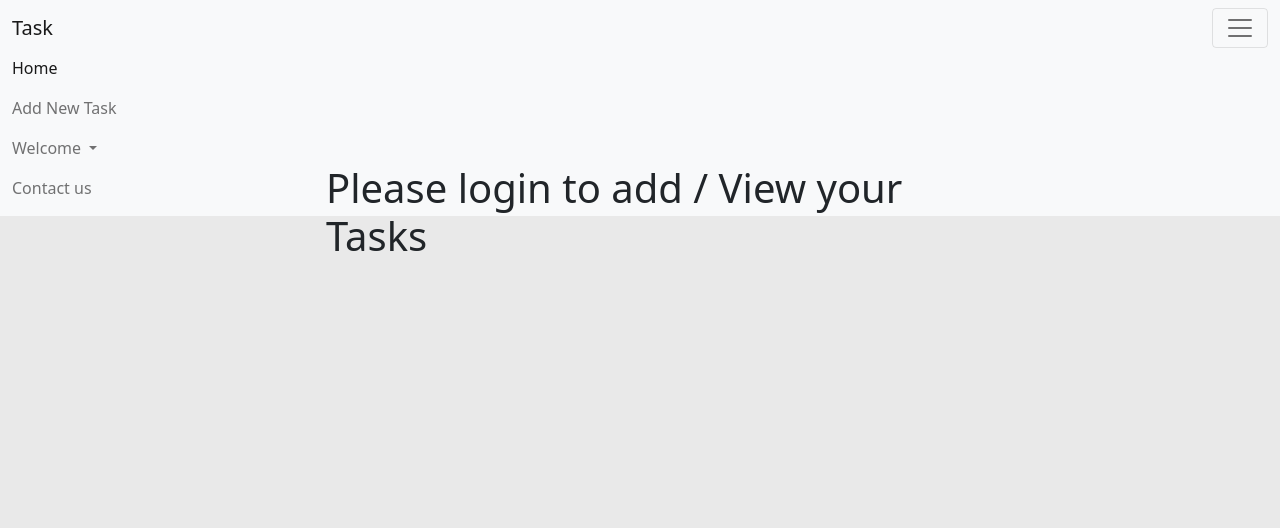
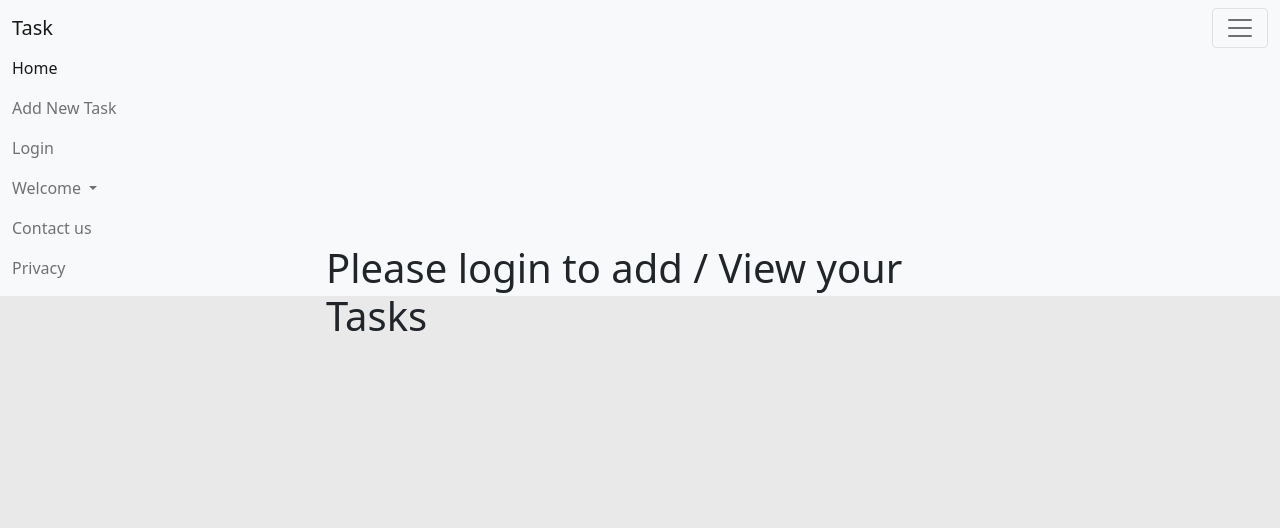
Before and after one commit to linrakesh/modelTutorial, a Django app: page / in a window 1280 px wide, after a click that opens the changed part. Shown: the top 528 px of the page. Run offline with Django 3.2, Linux system fonts and the light colour scheme.

Commit message:
login required added

```diff
--- a/Tutorial/urls.py
+++ b/Tutorial/urls.py
@@ -20,7 +20,7 @@ from django.conf.urls.static import static
 
 
 urlpatterns = [
-    path('', include('django.contrib.flatpages.urls')),
+    path('pages/', include('django.contrib.flatpages.urls')),
     path('admin/', admin.site.urls),
     path('', include('ideaset.urls')),
 
--- a/ideaset/templates/ideaset/base.html
+++ b/ideaset/templates/ideaset/base.html
@@ -24,21 +24,28 @@
         <li class="nav-item">
           <a class="nav-link" href="{% url 'add' %}">Add New Task</a>
         </li>
+        <li class="nav-item">
+            <a class="nav-link" href="#" tabindex="-1" aria-disabled="true">Login</a>
+          </li>
         <li class="nav-item dropdown">
           <a class="nav-link dropdown-toggle" href="#" id="navbarDropdown" role="button" data-bs-toggle="dropdown" aria-expanded="false">
             Welcome
           </a>
+
           <ul class="dropdown-menu" aria-labelledby="navbarDropdown">
             <li><a class="dropdown-item" href="#">Login</a></li>
             <li><a class="dropdown-item" href="#">Profile</a></li>
             <li><a class="dropdown-item" href="#">Forgot Password</a></li>
             <li><hr class="dropdown-divider"></li>
             <li><a class="dropdown-item" href="#">Logout</a></li>
-
           </ul>
         </li>
         <li class="nav-item">
-          <a class="nav-link" href="#" tabindex="-1" aria-disabled="true">Contact us</a>
+          <a class="nav-link" href="/pages/contact/" tabindex="-1" aria-disabled="true">Contact us</a>
+        </li>
+        <li class="nav-item">
+            <a class="nav-link" href="/pages/privacy" tabindex="-1" aria-disabled="true">Privacy</a>
+
         </li>
       </ul>
 
```
